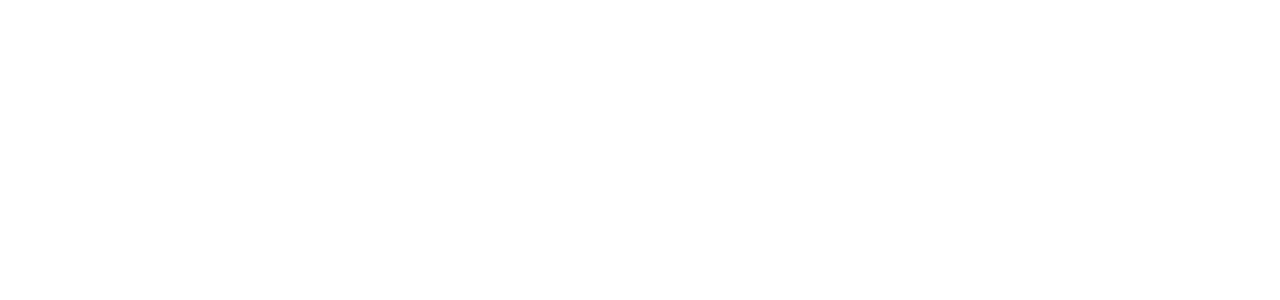
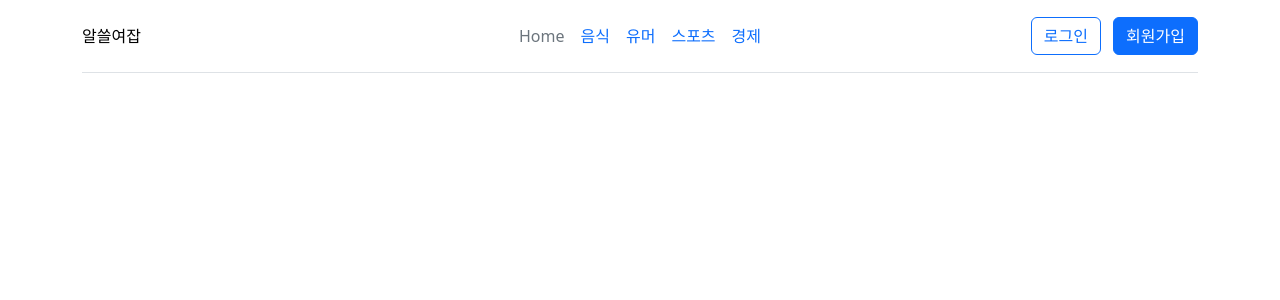
Before and after one commit to damndest/job, a Django app: page /main/ in a window 1280 px wide. Before the commit the part shown is empty. Shown: the top 300 px of the page. Run offline with Django 5.2, Linux system fonts and the light colour scheme.

Commit message:
메인 내비바 화면 추가

```diff
--- a/main/template/main.html
+++ b/main/template/main.html
@@ -1,11 +1,38 @@
 <!DOCTYPE html>
 <html lang="en">
+
 <head>
     <meta charset="UTF-8">
     <meta name="viewport" content="width=device-width, initial-scale=1.0">
-    <title>Document</title>
+    <title>{% block title %}알쓸여잡{% endblock %}</title>
+    <link rel="stylesheet" href="https://cdn.jsdelivr.net/npm/bootstrap@5.3.3/dist/css/bootstrap.min.css">
+    <script src="https://cdn.jsdelivr.net/npm/bootstrap@5.3.3/dist/js/bootstrap.bundle.min.js"></script>
 </head>
+
 <body>
+    <div class="container">
+        <header
+            class="d-flex flex-wrap align-items-center justify-content-center justify-content-md-between py-3 mb-4 border-bottom">
+            <div class="col-md-3 mb-2 mb-md-0">
+                <a href="/" class="d-inline-flex link-body-emphasis text-decoration-none">
+                    알쓸여잡
+                </a>
+            </div>
 
+            <ul class="nav col-12 col-md-auto mb-2 justify-content-center mb-md-0">
+                <li><a href="#" class="nav-link px-2 link-secondary">Home</a></li>
+                <li><a href="#" class="nav-link px-2">음식</a></li>
+                <li><a href="#" class="nav-link px-2">유머</a></li>
+                <li><a href="#" class="nav-link px-2">스포츠</a></li>
+                <li><a href="#" class="nav-link px-2">경제</a></li>
+            </ul>
+
+            <div class="col-md-3 text-end">
+                <button type="button" class="btn btn-outline-primary me-2">로그인</button>
+                <button type="button" class="btn btn-primary">회원가입</button>
+            </div>
+        </header>
+    </div>
 </body>
+
 </html>
```
